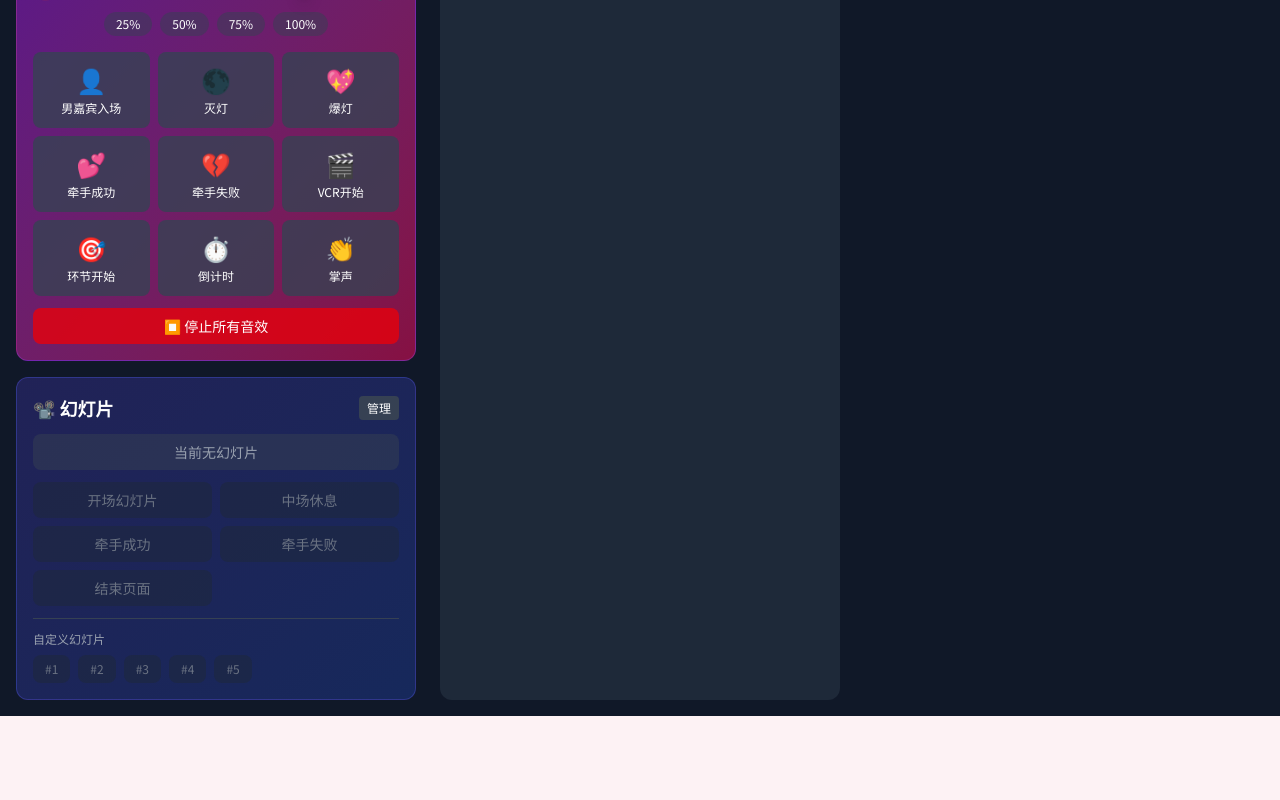
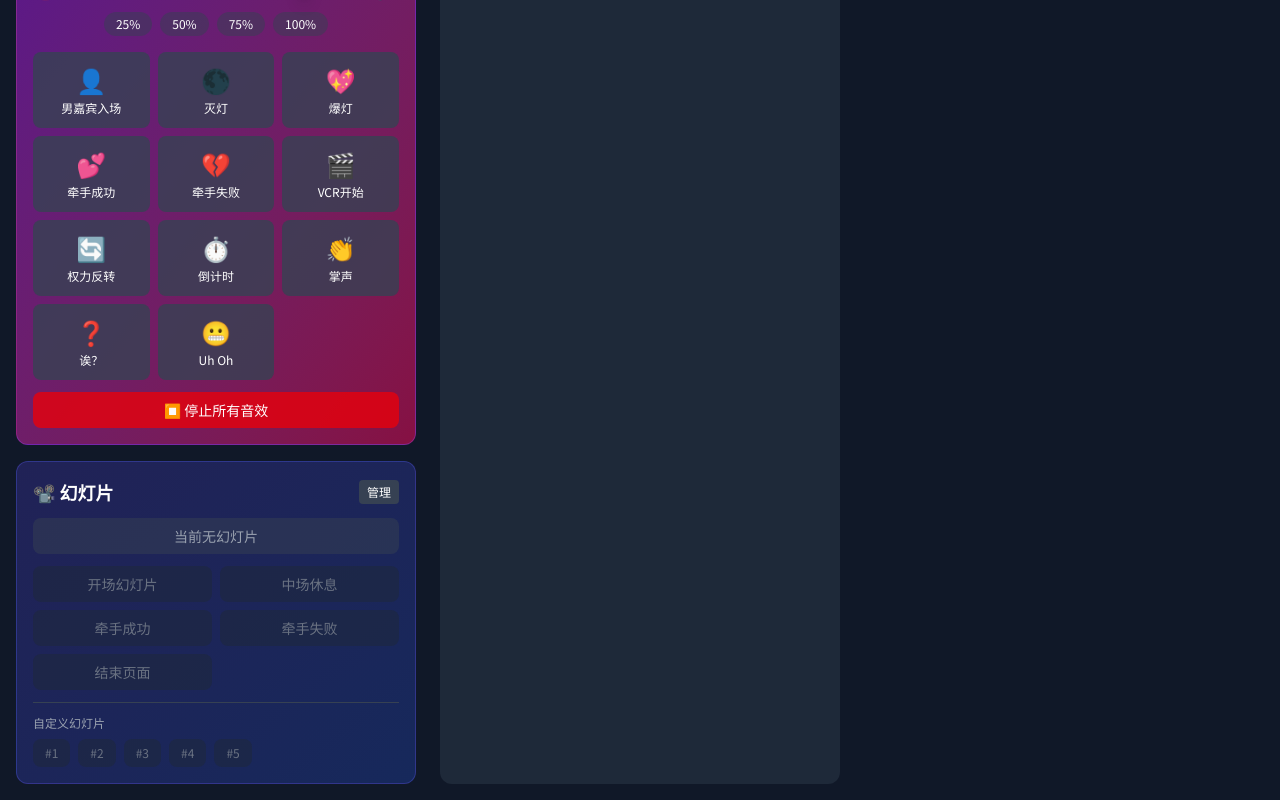
Before and after one commit to CharlieLi16/FEICHENGWURAO, a Next.js app: page /director in a window 1280 px wide. Shown: the part 1503-2303 px from the top of the page. Before the commit the page ends 2219 px from the top, so only its background shows below. Built offline with nearby package versions, Linux system fonts and the light colour scheme; no server answers.

Commit message:
Update sound effects: add lastPick, ei, uhoh; remove roundStart

```diff
--- a/app/director/page.tsx
+++ b/app/director/page.tsx
@@ -33,9 +33,11 @@ const soundEffects = [
   { name: 'success', label: '牵手成功', emoji: '💕', color: 'bg-green-500' },
   { name: 'fail', label: '牵手失败', emoji: '💔', color: 'bg-red-500' },
   { name: 'vcrStart', label: 'VCR开始', emoji: '🎬', color: 'bg-purple-500' },
-  { name: 'roundStart', label: '环节开始', emoji: '🎯', color: 'bg-orange-500' },
+  { name: 'lastPick', label: '权力反转', emoji: '🔄', color: 'bg-orange-500' },
   { name: 'countdown', label: '倒计时', emoji: '⏱️', color: 'bg-cyan-500' },
   { name: 'applause', label: '掌声', emoji: '👏', color: 'bg-yellow-500' },
+  { name: 'ei', label: '诶？', emoji: '❓', color: 'bg-amber-500' },
+  { name: 'uhoh', label: 'Uh Oh', emoji: '😬', color: 'bg-rose-500' },
 ] as const;
 
 export default function DirectorPage() {
--- a/hooks/useSound.ts
+++ b/hooks/useSound.ts
@@ -11,9 +11,11 @@ export const SOUNDS = {
   success: '/assets/sounds/success.mp3',
   fail: '/assets/sounds/fail.mp3',
   vcrStart: '/assets/sounds/vcr-start.mp3',
-  roundStart: '/assets/sounds/round-start.mp3',
+  lastPick: '/assets/sounds/last-pick.mp3',  // 权力反转
   countdown: '/assets/sounds/countdown.mp3',
   applause: '/assets/sounds/applause.mp3',
+  ei: '/assets/sounds/ei.mp3',              // 诶？
+  uhoh: '/assets/sounds/uhoh.mp3',          // uh oh
 } as const;
 
 export type SoundName = keyof typeof SOUNDS;
```
Also changed, not shown: public/assets/sounds/README.md, 2 other files (tests, documents, lock files or other folders).
